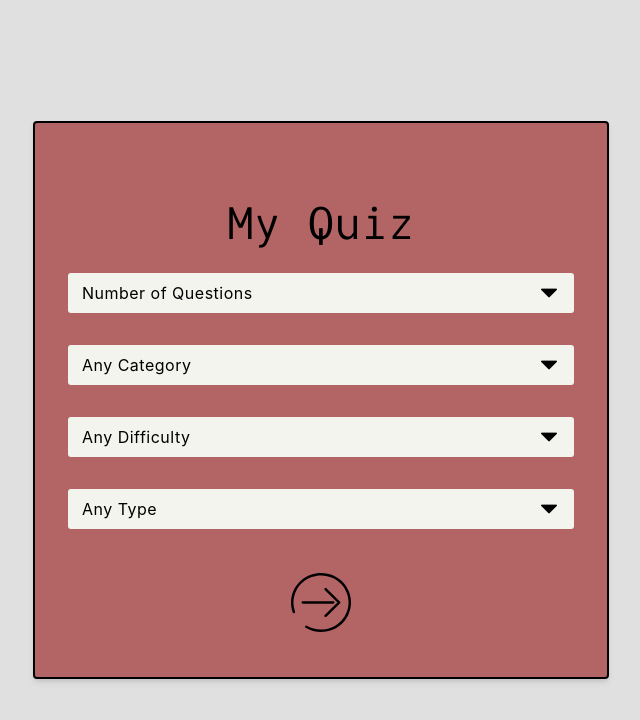
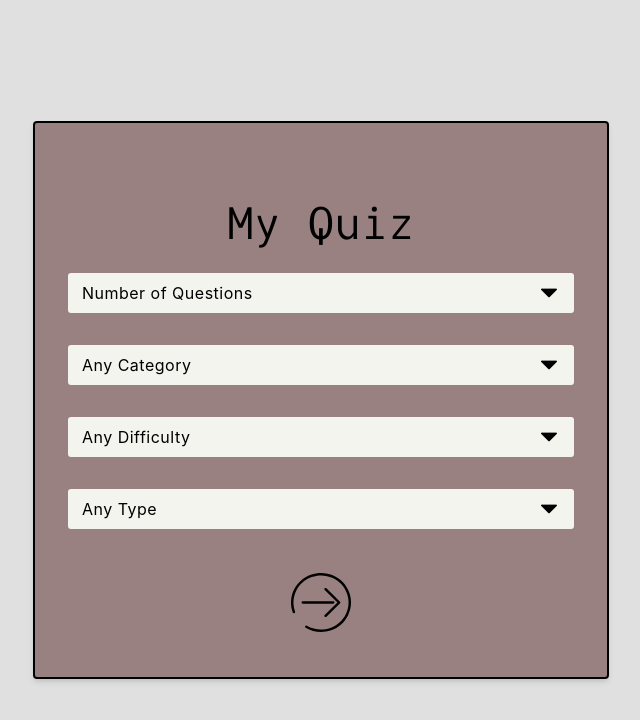
Before and after one commit to developedbyhardik/My-Quiz, a Svelte app: page / in a window 1280 px wide. Shown: the top 720 px of the page, without its empty margins (319-959 px from the left). Built offline with nearby package versions, Linux system fonts and the light colour scheme.

Commit message:
again test

```diff
--- a/public/global.css
+++ b/public/global.css
@@ -113,8 +113,6 @@ body {
   display: flex;
   align-items: center;
   justify-content: center;
-  overflow: hidden;
-  position: absolute;
 }
 
   p {
--- a/src/App.svelte
+++ b/src/App.svelte
@@ -25,7 +25,7 @@
 <style>
 
     .App{
-        background: rgb(179, 100, 100);
+        background: rgb(153, 129, 129);
         width: clamp(350px , 45vw , 600px);
         border-radius: var(--border-radius);
         box-shadow: var(--shadow-2);
```
